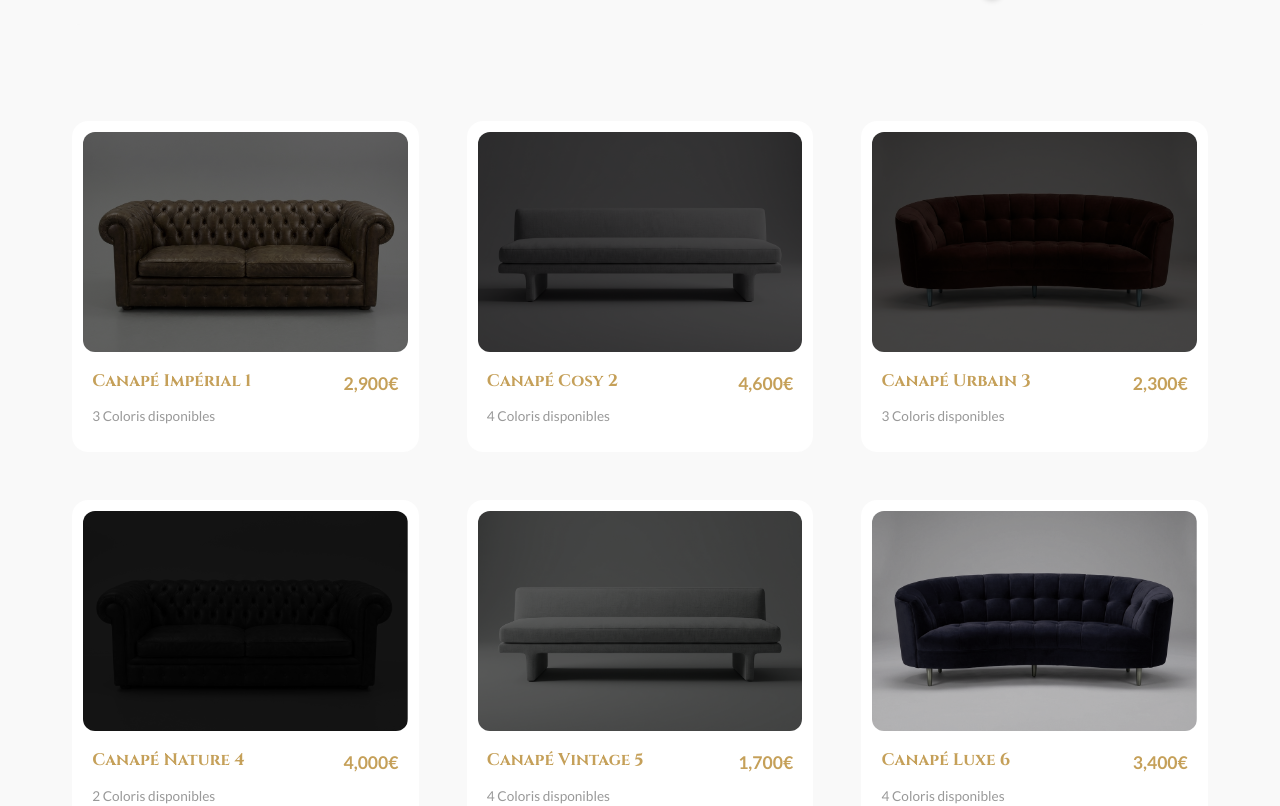
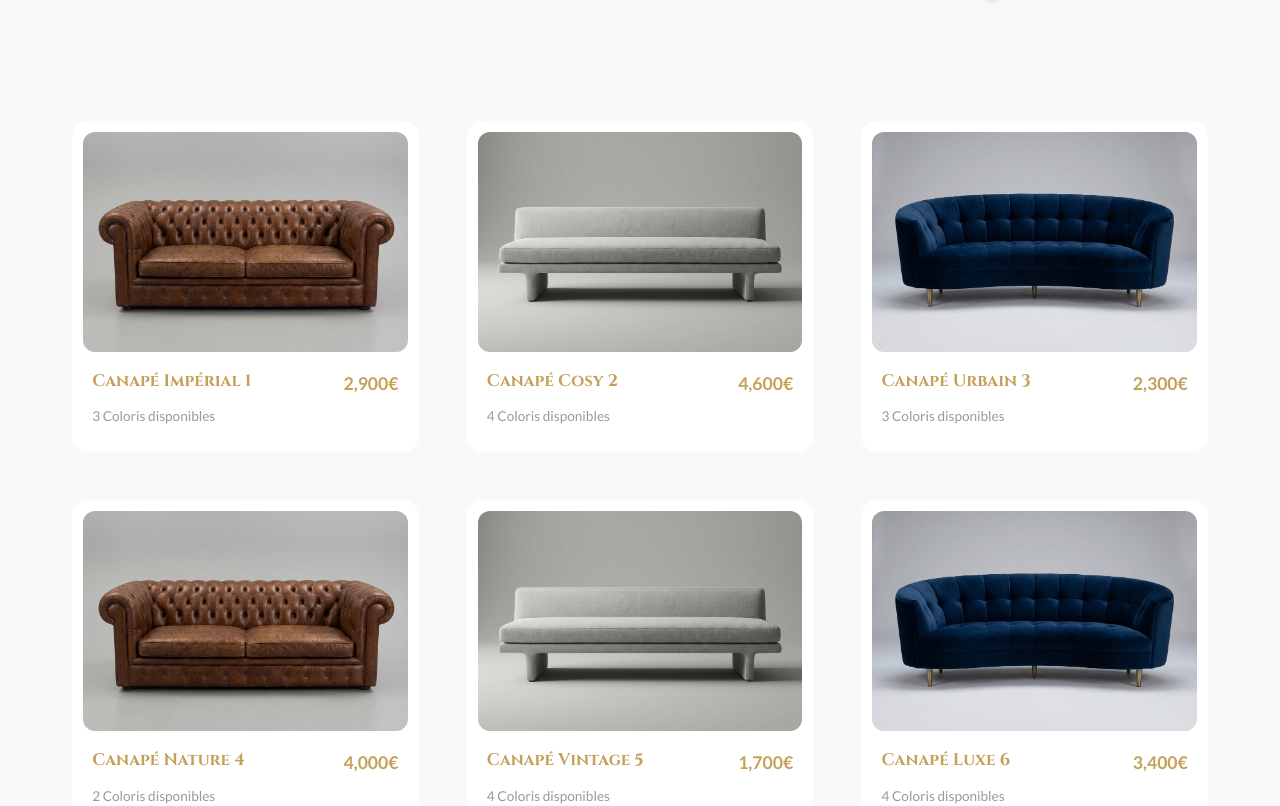
Before and after one commit to Helenepagniez/Maison-Sofa, a React (Vite) app: page / in a window 1280 px wide. Shown: the part 820-1626 px from the top of the page. Built offline with nearby package versions, Linux system fonts and the light colour scheme.

Commit message:
images clarté

```diff
--- a/src/pages/Home.jsx
+++ b/src/pages/Home.jsx
@@ -116,10 +116,6 @@ const Home = () => {
                                         src={product.baseImage}
                                         alt={product.name}
                                         className="product-image"
-                                        data-flipped={!!product.flipped}
-                                        style={{
-                                            filter: `drop-shadow(0 10px 20px rgba(0,0,0,0.1)) ${product.colors[0].filter || 'none'}`
-                                        }}
                                     />
                                 </div>
 
```
